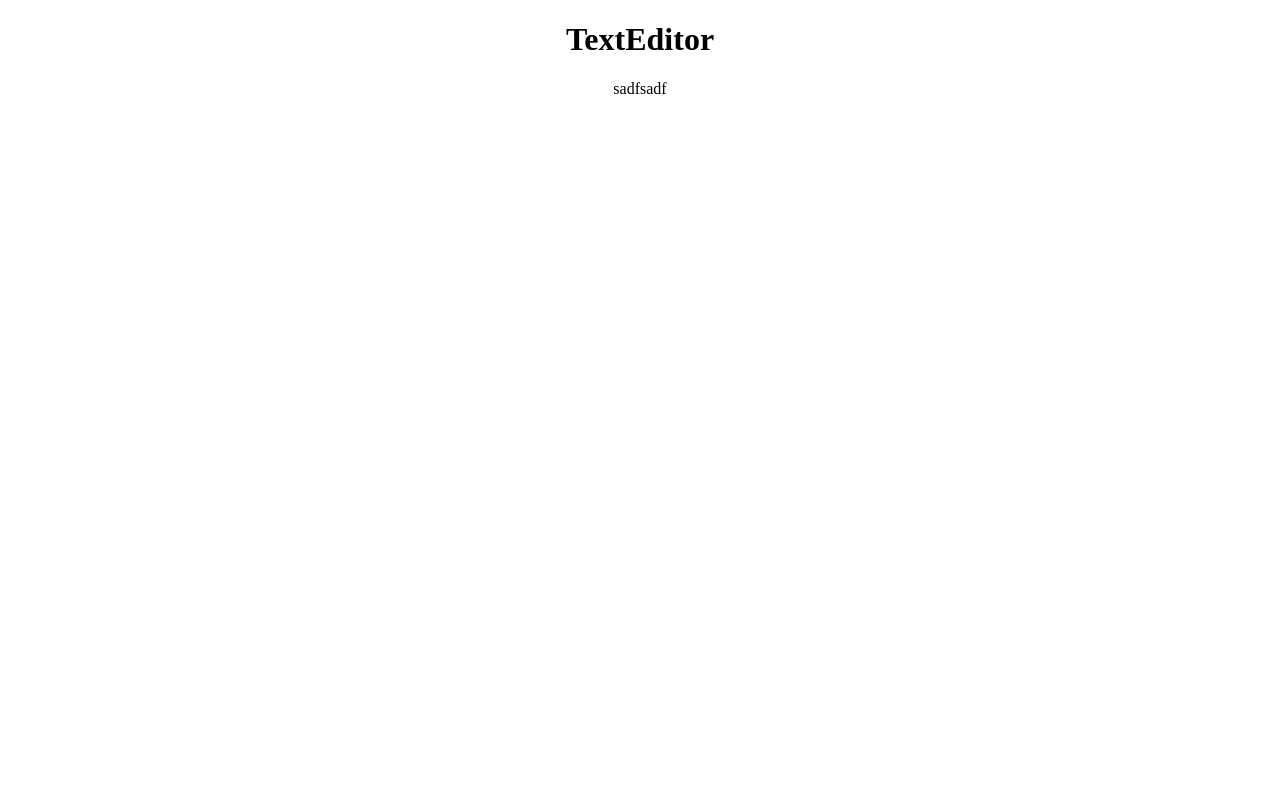
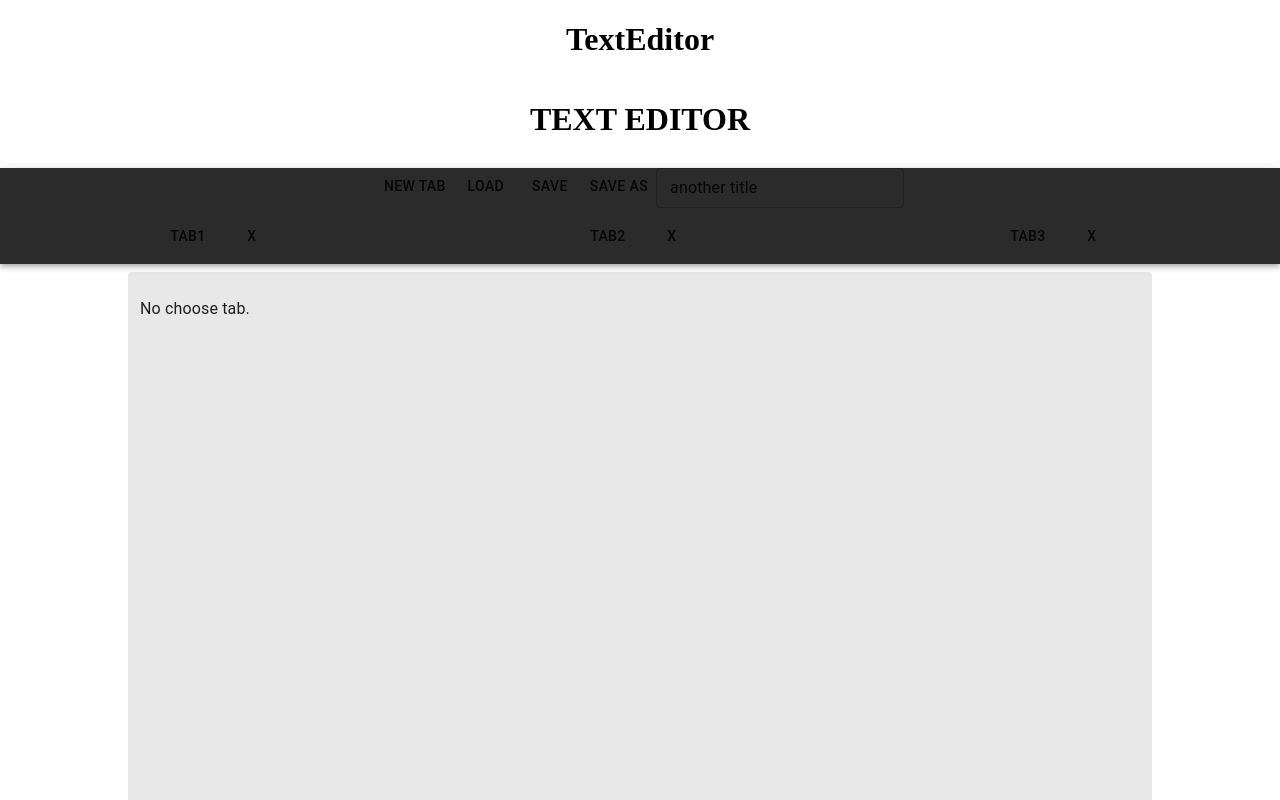
Before and after one commit to mminhou/textEditorReact, a React app: page / in a window 1280 px wide. Shown: the top 800 px of the page. Built offline with nearby package versions, Linux system fonts and the light colour scheme; the HTML template or start-up script is replaced by a standard one.

Commit message:
Feat: 전체적인 로직 구성 및 test 코드 작성

```diff
--- a/src/component/Notepad.tsx
+++ b/src/component/Notepad.tsx
@@ -1,15 +1,141 @@
-import React from 'react';
+import React, {useState} from 'react';
+import {
+    AppBar,
+    Button,
+    Grid,
+    Icon,
+    IconButton,
+    TextField,
+} from "@material-ui/core";
+import '../index.scss';
 
-type NotepadProps = {};
+interface Tab {
+    title: string;
+    content: string;
+    editedContent: string;
+    isEdited: boolean;
+}
 
-function Notepad({}: NotepadProps) {
+interface NotepadProps {
+    tabList: Tab[];
+    activatedTab?: Tab;
+    cnt: number;
+}
+
+function Notepad({tabList, activatedTab, cnt}: NotepadProps) {
+    const [_tabList, setTabList] = useState(tabList);
+    const [_activatedTab, setActiveTab] = useState(activatedTab);
+    const [_cnt, setCnt] = useState(cnt);
+
+    /**
+     * Tab 생성을 위한 로직
+     */
+    const add = () => {
+        const t: Tab = {title: 'tab' + _cnt, content: 'new tab content', editedContent: ' ', isEdited: false};
+        setCnt(_cnt + 1);
+        setTabList([..._tabList, t]);
+        console.log('new tab button');
+    };
+
+    /**
+     * Tab을 불러오기 위한 로직
+     */
+    const load = () => {
+        console.log(localStorage.getItem('tabList'));
+        console.log('load tab button');
+    };
+
+    /**
+     * 수정된 Tab의 data(content)를 저장하기 위한 로직
+     */
+    const save = () => {
+        console.log('save data');
+    };
+
+    /**
+     * Tab을 다른 이름으로 저장하기 위한 로직
+     */
+    const saveAs = () => {
+        console.log('save as data');
+    };
+
+    /**
+     * Tab을 활성화 시키기위한 로직
+     */
+    const activate = (tab: Tab) => {
+        setActiveTab(tab);
+        console.log('activate');
+    };
+
+    /**
+     * 열려있는 Tab을 닫기위한 로직
+     */
+    const close = (tab: Tab) => {
+        console.log('Press close tab button!');
+        const targetTab: Tab = _tabList.find(e => e.title === tab.title);
+        if (_tabList.includes(targetTab)) {
+            setTabList(_tabList.filter(t => t.title !== tab.title));
+        }
+        setActiveTab(undefined);
+    };
+
     return (
-        <p>sadfsadf</p>
+        <Grid container justifyContent="center" alignItems="center" spacing={1}>
+            <Grid item xs={12}>
+                <h1 onClick={() => window.location.reload()}>TEXT EDITOR</h1>
+            </Grid>
+            <Grid item xs={12}>
+                <AppBar position="static" style={{backgroundColor: "rgb(43, 43, 43)"}}>
+                    <div className="toolbar">
+                        <Button className="menu-list-item" onClick={add}>new tab</Button>
+                        <Button className="menu-list-item" onClick={load}>load</Button>
+                        <Button className="menu-list-item" onClick={save}>save</Button>
+                        <Button className="menu-list-item" onClick={saveAs}>save as</Button>
+                        <TextField size="small" id="outlined-size-normal" defaultValue="another title"
+                                   variant="outlined">
+                        </TextField>
+                    </div>
+                    <div style={{display: "inline-block", padding: 10}}>
+                        {_tabList.map((tab, i: number) => (
+                            <div key={i} className="tab-list-item"
+                                 style={{width: 100 / _tabList.length + '%', float: "left"}}>
+                                <Button className="tab-list-title-button" onClick={() => activate(tab)}
+                                        style={{backgroundColor: _activatedTab && _activatedTab.title === tab.title ? 'rgb(136, 136, 136)' : 'rgb(43, 43, 43)'}}>
+                                    {tab.title}
+                                </Button>
+                                <Button className="tab-list-close-button" onClick={() => close(tab)}>
+                                    x
+                                </Button>
+                            </div>
+                            // <Button className="tab-list-item" key={i} onClick={activate}
+                            //         style={{width: 100/_tabList.length+'%'}}>{tab.title}
+                            //     <Button style={{marginLeft: 20}} onClick={close}>x</Button>
+                            // </Button>
+                        ))}
+                    </div>
+                </AppBar>
+            </Grid>
+            <Grid item xs={12}>
+                {_activatedTab ?
+                    <TextField multiline rows={50} variant="filled" style={{width: '80%'}} value={_activatedTab.content} /> :
+                    <TextField multiline rows={50} variant="filled" style={{width: '80%'}} defaultValue="No choose tab." />
+                }
+            </Grid>
+
+        </Grid>
     )
 };
 
+
 Notepad.defaultProps = {
-
+    // tabList: JSON.parse(localStorage.getItem('tabList')) || [],
+    tabList: [
+        {title: 'tab1', content: 'asdfsadfsdafsdaf', editedContent: '', isEdited: false},
+        {title: 'tab2', content: '12312321313', editedContent: '', isEdited: false},
+        {title: 'tab3', content: '!@#!@#!@#@!#!#%$#%', editedContent: '', isEdited: false},
+    ],
+    activatedTab: null,
+    cnt: 4
 };
 
 export default Notepad;
```
